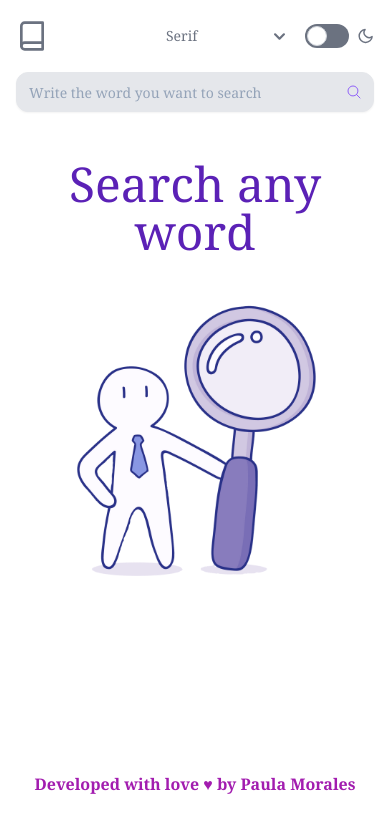
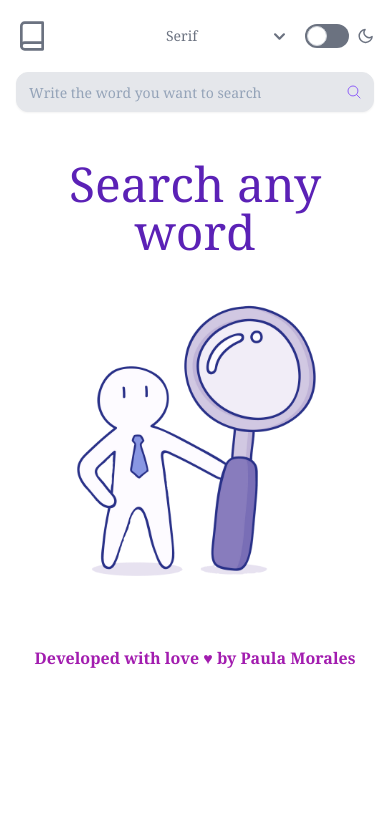
Before and after one commit to PauliMorales/dictionary-app, a Next.js app: page /dictionary in a window 390 px wide. Shown: the top 832 px of the page. Built offline with nearby package versions, Linux system fonts and the light colour scheme.

Commit message:
Se ajuste min height para los 3 dispositivos.

```diff
--- a/src/app/dictionary/layout.tsx
+++ b/src/app/dictionary/layout.tsx
@@ -4,7 +4,7 @@ export default function DictionaryLayout({
   children: React.ReactNode;
 }>) {
   return (
-    <div className="mx-auto w-full min-h-screen max-w-3xl justify-center p-4 pb-12">
+    <div className="mx-auto w-full min-h-[70vh] md:min-h-[90vh] lg:min-h-screen max-w-3xl justify-center p-4 pb-12">
       {children}
     </div>
   );
--- a/src/app/layout.tsx
+++ b/src/app/layout.tsx
@@ -13,7 +13,9 @@ export default function RootLayout({
 }>) {
   return (
     <html lang="en" className="font-serif">
-      <body className="min-h-[80vh] dark:bg-slate-600">{children}</body>
+      <body className="min-h-[70vh] md:min-h-[90vh] lg:min-h-screen dark:bg-slate-600">
+        {children}
+      </body>
     </html>
   );
 }
```
